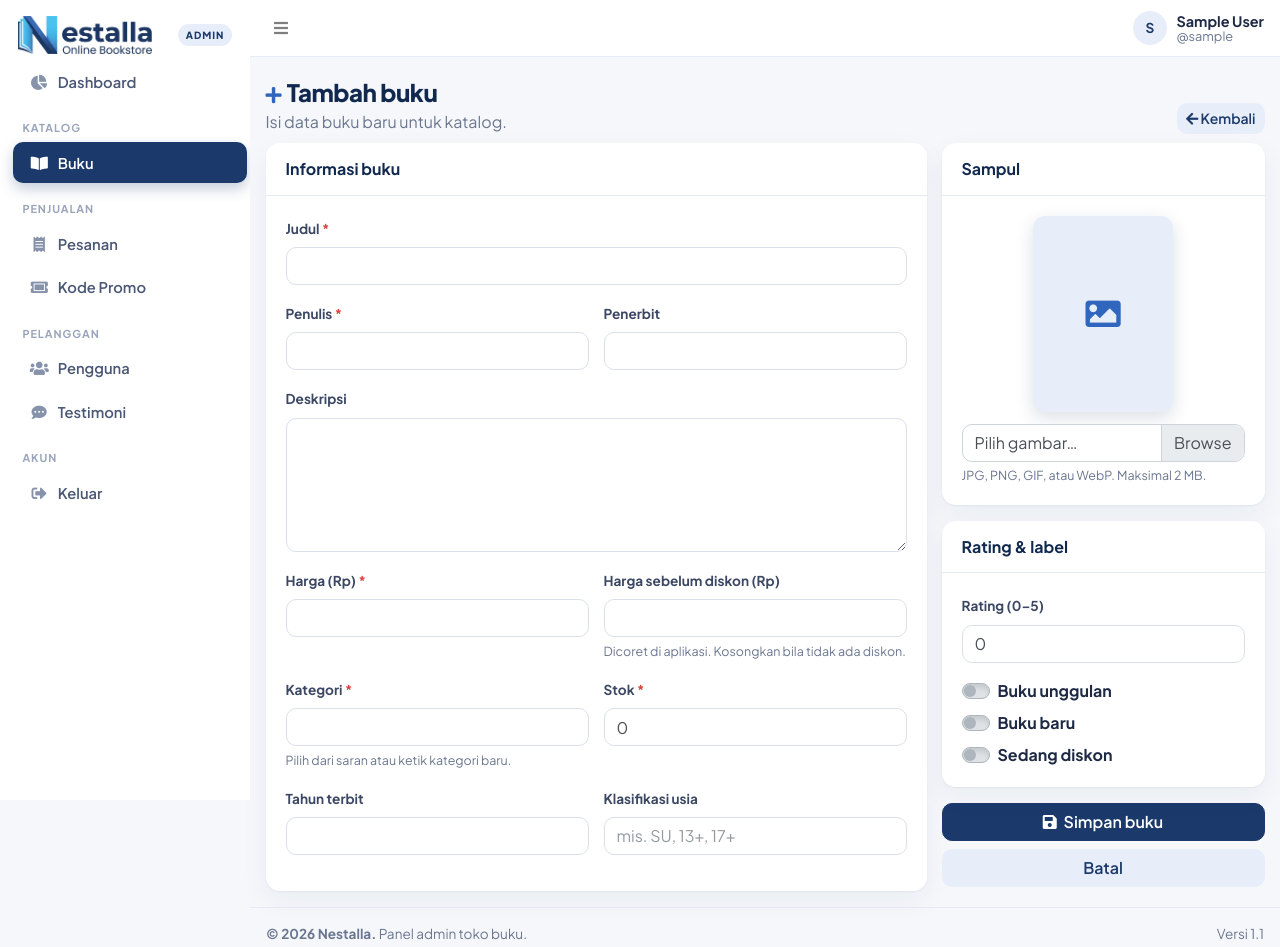
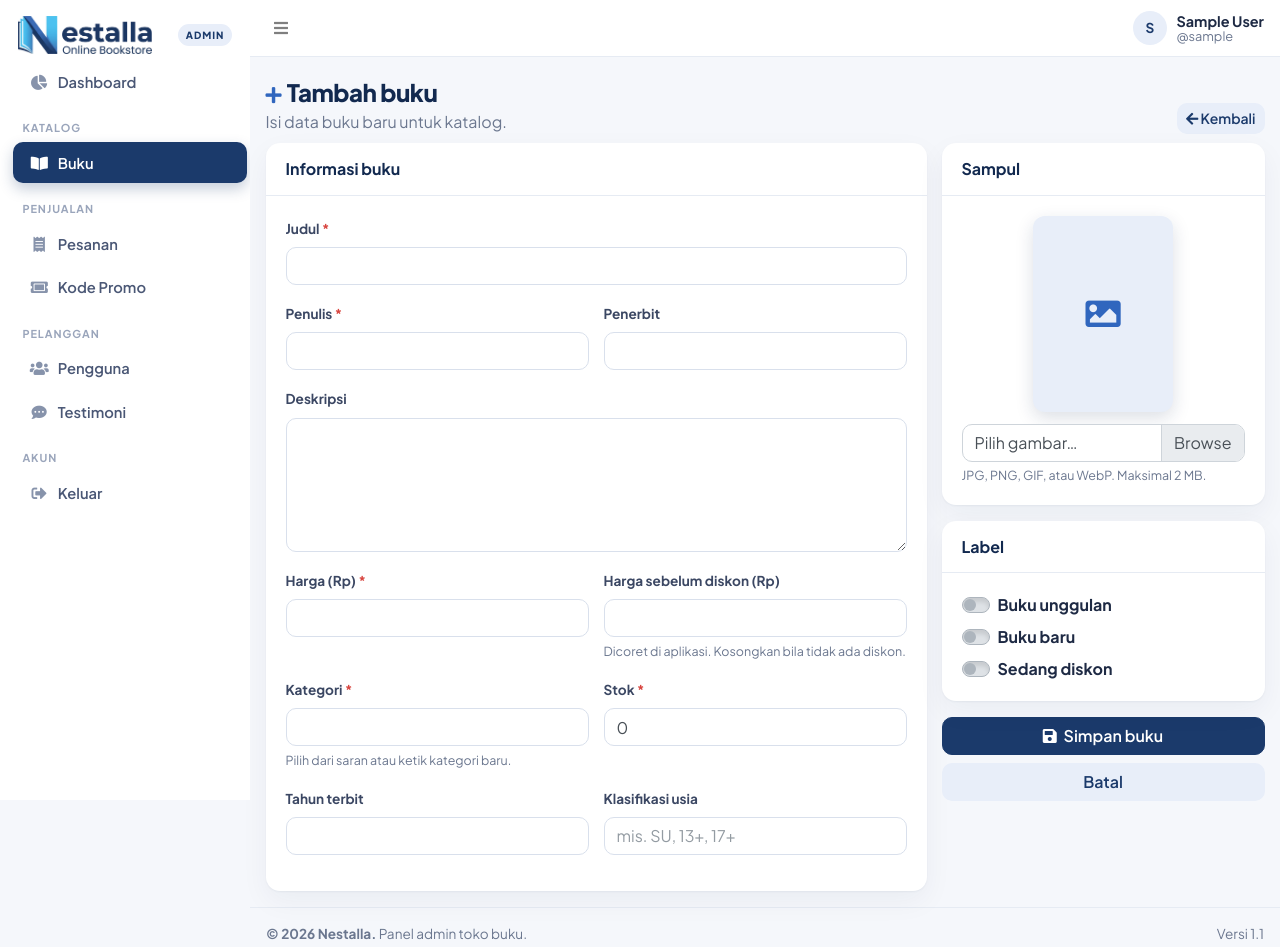
Before and after one commit to wekasurajati/nestalla, a PHP site: page /letterbook/books-add.php in a window 1280 px wide. Shown: the top 947 px of the page. Run offline with PHP 8.4, Linux system fonts and the light colour scheme; the visitor is signed in with stand-in values (Sample User, id 1); tables that the repository leaves empty hold one stand-in row (values such as "Sample post"); some libraries are stand-ins or nearby versions.

Commit message:
fix(admin): hapus input rating buku, rating dihitung dari ulasan pelanggan

```diff
--- a/backend/admin/books-add.php
+++ b/backend/admin/books-add.php
@@ -7,7 +7,7 @@ $conn = $database->getConnection();
 $conn->setAttribute(PDO::ATTR_ERRMODE, PDO::ERRMODE_EXCEPTION);
 
 $errors = [];
-$b = ['stock' => '0', 'rating' => '0'];
+$b = ['stock' => '0'];
 
 if ($_SERVER['REQUEST_METHOD'] === 'POST') {
     $b = $_POST;
@@ -27,14 +27,14 @@ if ($_SERVER['REQUEST_METHOD'] === 'POST') {
         if (!$errors) {
             try {
                 $st = $conn->prepare(
-                    'INSERT INTO books (title, author, publisher, description, price, old_price, published_year, image, category, stock, age_rating, rating, is_featured, is_discount, is_new)
-                     VALUES (:title, :author, :publisher, :description, :price, :old_price, :published_year, :image, :category, :stock, :age_rating, :rating, :is_featured, :is_discount, :is_new)'
+                    'INSERT INTO books (title, author, publisher, description, price, old_price, published_year, image, category, stock, age_rating, is_featured, is_discount, is_new)
+                     VALUES (:title, :author, :publisher, :description, :price, :old_price, :published_year, :image, :category, :stock, :age_rating, :is_featured, :is_discount, :is_new)'
                 );
                 $st->execute([
                     ':title' => $data['title'], ':author' => $data['author'], ':publisher' => $data['publisher'],
                     ':description' => $data['description'], ':price' => $data['price'], ':old_price' => $data['old_price'],
                     ':published_year' => $data['published_year'], ':image' => $image, ':category' => $data['category'],
-                    ':stock' => $data['stock'], ':age_rating' => $data['age_rating'], ':rating' => $data['rating'],
+                    ':stock' => $data['stock'], ':age_rating' => $data['age_rating'],
                     ':is_featured' => $data['is_featured'], ':is_discount' => $data['is_discount'], ':is_new' => $data['is_new'],
                 ]);
                 flash('success', 'Buku "' . $data['title'] . '" berhasil ditambahkan.');
--- a/backend/admin/books-edit.php
+++ b/backend/admin/books-edit.php
@@ -37,7 +37,7 @@ if ($_SERVER['REQUEST_METHOD'] === 'POST') {
                 $st = $conn->prepare(
                     'UPDATE books SET title = :title, author = :author, publisher = :publisher, description = :description,
                             price = :price, old_price = :old_price, published_year = :published_year, image = :image,
-                            category = :category, stock = :stock, age_rating = :age_rating, rating = :rating,
+                            category = :category, stock = :stock, age_rating = :age_rating,
                             is_featured = :is_featured, is_discount = :is_discount, is_new = :is_new
                      WHERE book_id = :id'
                 );
@@ -46,7 +46,7 @@ if ($_SERVER['REQUEST_METHOD'] === 'POST') {
                     ':description' => $data['description'], ':price' => $data['price'], ':old_price' => $data['old_price'],
                     ':published_year' => $data['published_year'], ':image' => $newImage ?? (string) $book['image'],
                     ':category' => $data['category'], ':stock' => $data['stock'], ':age_rating' => $data['age_rating'],
-                    ':rating' => $data['rating'], ':is_featured' => $data['is_featured'], ':is_discount' => $data['is_discount'],
+                    ':is_featured' => $data['is_featured'], ':is_discount' => $data['is_discount'],
                     ':is_new' => $data['is_new'], ':id' => $id,
                 ]);
                 if ($newImage !== null) {
--- a/backend/admin/includes/books_lib.php
+++ b/backend/admin/includes/books_lib.php
@@ -87,11 +87,6 @@ function book_read_input(array $src)
     $stock = $text('stock');
     if ($stock === '' || !ctype_digit($stock)) { $errors[] = 'Stok wajib berupa bilangan bulat 0 atau lebih.'; }
     $d['stock'] = ctype_digit($stock) ? (int) $stock : 0;
-
-    $rating = $text('rating');
-    if ($rating === '') { $rating = '0'; }
-    if (!is_numeric($rating) || $rating < 0 || $rating > 5) { $errors[] = 'Rating harus antara 0 dan 5.'; }
-    $d['rating'] = is_numeric($rating) ? round((float) $rating, 2) : 0;
 
     $year = $text('published_year');
     if ($year !== '' && (!ctype_digit($year) || $year < 1000 || $year > (int) date('Y') + 1)) { $errors[] = 'Tahun terbit tidak valid.'; }
@@ -203,12 +198,9 @@ function render_book_form(array $b, array $categories, $currentImage, $submitLab
             </div>
 
             <div class="card">
-                <div class="card-header"><h3 class="card-title">Rating & label</h3></div>
+                <div class="card-header"><h3 class="card-title">Label</h3></div>
                 <div class="card-body">
-                    <div class="form-group">
-                        <label for="rating">Rating (0–5)</label>
-                        <input type="number" id="rating" name="rating" class="form-control" min="0" max="5" step="0.1" value="<?php echo e($b['rating'] ?? '0'); ?>">
-                    </div>
+
                     <div class="custom-control custom-switch mb-2">
                         <input type="checkbox" class="custom-control-input" id="is_featured" name="is_featured" value="1" <?php echo book_checked($b, 'is_featured'); ?>>
                         <label class="custom-control-label" for="is_featured">Buku unggulan</label>
```
